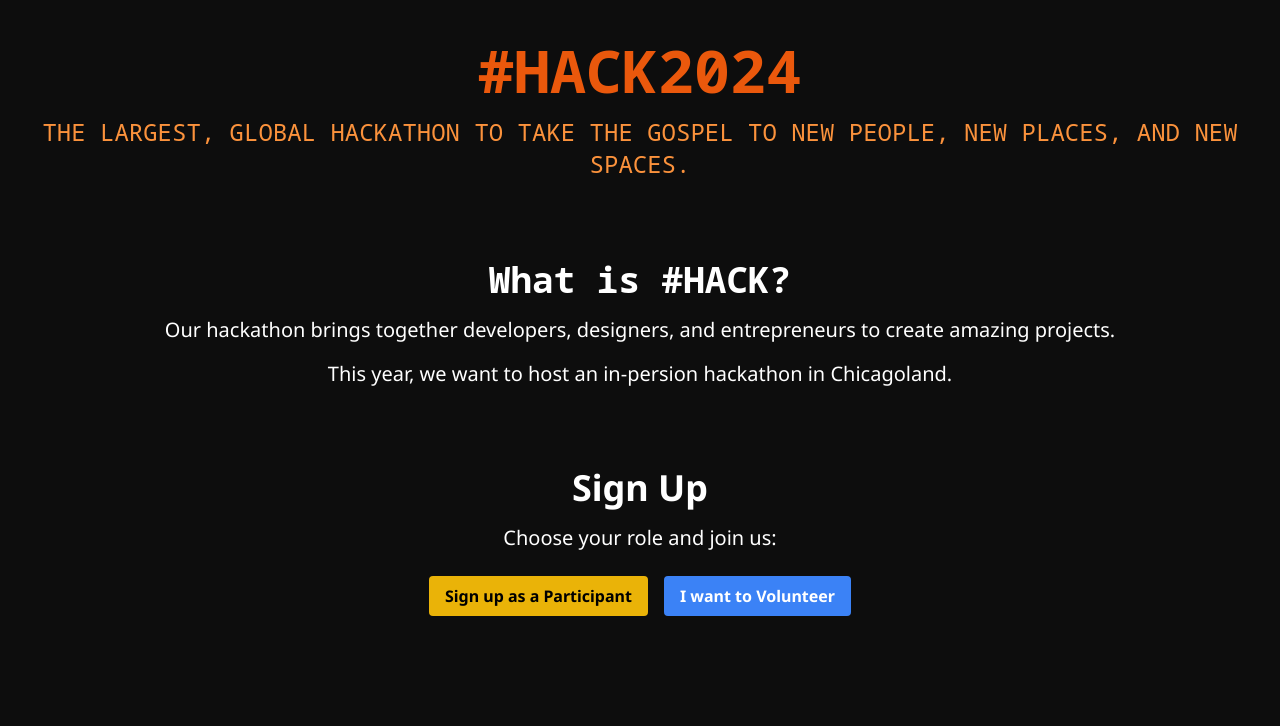
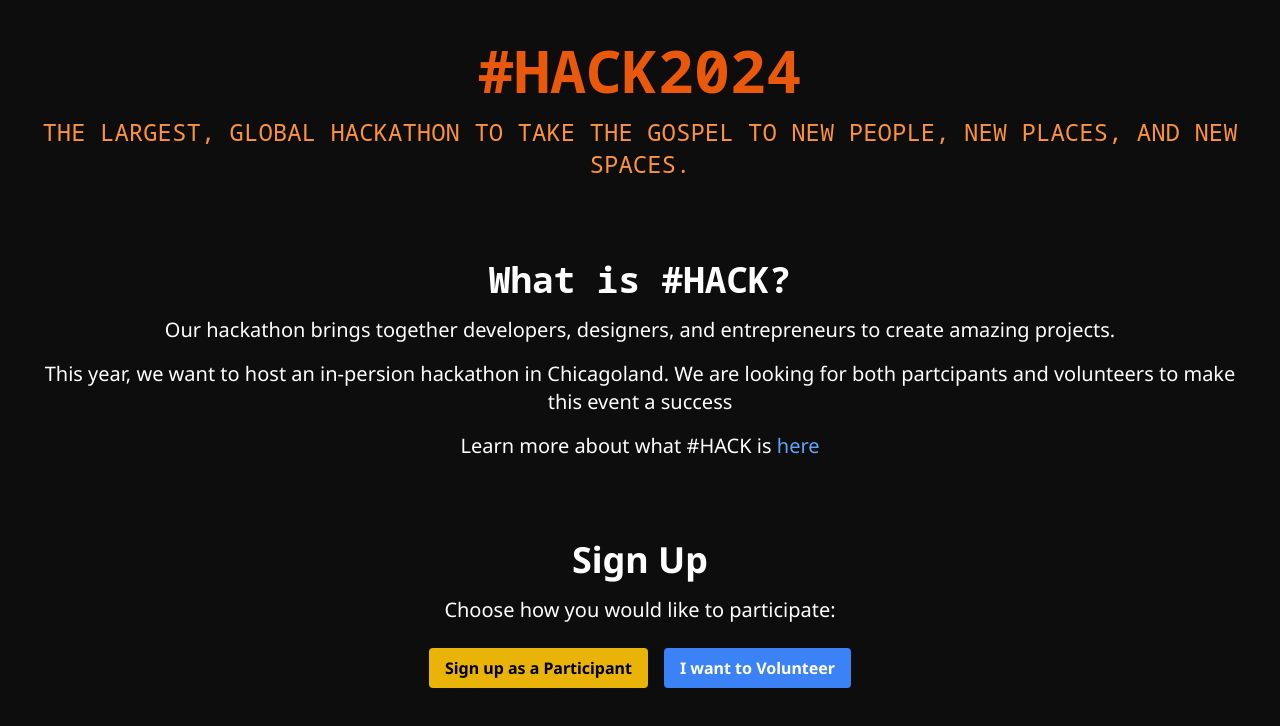
Before and after one commit to pricejoshua/indigitous-hack-website, a React (Create React App) app: page / in a window 1280 px wide. Shown: the top 726 px of the page. Built offline with nearby package versions, Linux system fonts and the light colour scheme.

Commit message:
Fixed some links

```diff
--- a/public/index.html
+++ b/public/index.html
@@ -2,12 +2,12 @@
 <html lang="en">
   <head>
     <meta charset="utf-8" />
-    <link rel="icon" href="%PUBLIC_URL%/favicon.ico" />
+    <link rel="icon" type="image/png" sizes="32x32" href="https://hack.indigitous.org/wp-content/themes/hack/assets/favicon/hack-favicon.png">
     <meta name="viewport" content="width=device-width, initial-scale=1" />
     <meta name="theme-color" content="#000000" />
     <meta
       name="description"
-      content="Web site created using create-react-app"
+      content="Website for the Indigitous Hack 2024 in Chicago"
     />
     <link rel="apple-touch-icon" href="%PUBLIC_URL%/logo192.png" />
     <!--
@@ -24,7 +24,7 @@
       work correctly both with client-side routing and a non-root public URL.
       Learn how to configure a non-root public URL by running `npm run build`.
     -->
-    <title>React App</title>
+    <title>#HACK Chicago 2024</title>
     <link rel="preconnect" href="https://fonts.googleapis.com">
     <link rel="preconnect" href="https://fonts.gstatic.com" crossorigin>
     <link href="https://fonts.googleapis.com/css2?family=Noto+Sans:ital,wght@0,100..900;1,100..900&display=swap" rel="stylesheet">
--- a/src/components/About.tsx
+++ b/src/components/About.tsx
@@ -5,7 +5,8 @@ const About: React.FC = () => {
     <section className="text-white p-10 text-center">
       <h2 className="text-4xl font-bold font-mono">What is #HACK?</h2>
       <p className="text-xl mt-4">Our hackathon brings together developers, designers, and entrepreneurs to create amazing projects.</p>
-      <p className="text-xl mt-4">This year, we want to host an in-persion hackathon in Chicagoland.</p>
+      <p className="text-xl mt-4">This year, we want to host an in-persion hackathon in Chicagoland. We are looking for both partcipants and volunteers to make this event a success</p>
+      <p className="text-xl mt-4">Learn more about what #HACK is <a className='text-blue-400' href='https://hack.indigitous.org/'>here</a> </p>
     </section>
   );
 };
--- a/src/components/Signup.tsx
+++ b/src/components/Signup.tsx
@@ -4,10 +4,10 @@ const Signup: React.FC = () => {
   return (
     <section className="text-white p-10 text-center">
       <h2 className="text-4xl font-bold">Sign Up</h2>
-      <p className="text-xl mt-4">Choose your role and join us:</p>
+      <p className="text-xl mt-4">Choose how you would like to participate:</p>
       <div className="mt-6 flex justify-center space-x-4">
-        <a href="/signup/participant" className="bg-yellow-500 hover:bg-yellow-600 text-black font-bold py-2 px-4 rounded button-hover">Sign up as a Participant</a>
-        <a href="/signup/volunteer" className="bg-blue-500 hover:bg-blue-600 text-white font-bold py-2 px-4 rounded button-hover">I want to Volunteer</a>
+        <a href="https://docs.google.com/forms/d/e/1FAIpQLSf7zFQxUEHaP23M4WXAbDhkVu3UH-mAgPs_l5XitPru4fvXDQ/viewform?usp=sf_link" className="bg-yellow-500 hover:bg-yellow-600 text-black font-bold py-2 px-4 rounded button-hover">Sign up as a Participant</a>
+        <a href="https://docs.google.com/forms/d/e/1FAIpQLSesuALL4TBXVKIFwf6jAIrLvKxIgsThD9DaG-YR5aGfp-QFag/viewform?usp=sf_link/signup/volunteer" className="bg-blue-500 hover:bg-blue-600 text-white font-bold py-2 px-4 rounded button-hover">I want to Volunteer</a>
       </div>
     </section>
   );
```
